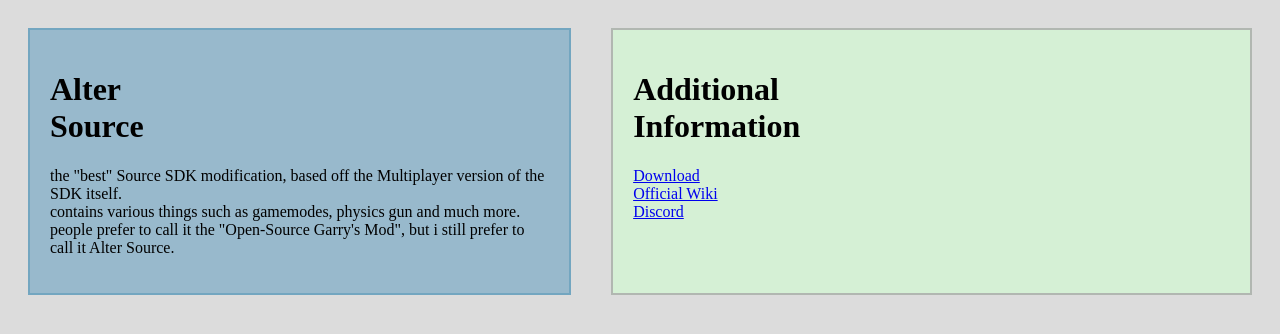
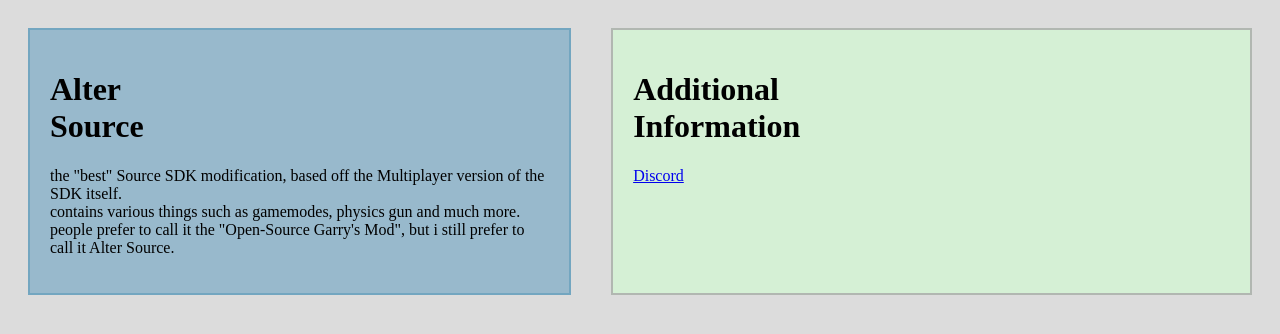
Before and after one commit to alter-source/alter-source.github.io, a plain HTML site: page index.html in a window 1280 px wide. Drawn offline with Linux system fonts and the light colour scheme.

Commit message:
Update index.html

```diff
--- a/index.html
+++ b/index.html
@@ -41,8 +41,6 @@
         <div class="box2">
             <h1>Additional Information&nbsp;&nbsp;&nbsp;&nbsp;&nbsp;&nbsp;&nbsp;&nbsp;&nbsp;&nbsp&nbsp;&nbsp;&nbsp;&nbsp;&nbsp;&nbsp;&nbsp;&nbsp;&nbsp;&nbsp;&nbsp;&nbsp;&nbsp;&nbsp;&nbsp;&nbsp;&nbsp;&nbsp;&nbsp;&nbsp;&nbsp;&nbsp;&nbsp;&nbsp;&nbsp;&nbsp;&nbsp;&nbsp;&nbsp;&nbsp;&nbsp;&nbsp;&nbsp;&nbsp;&nbsp;&nbsp;&nbsp;&nbsp;&nbsp;&nbsp;</h1>
             <p>
-                <a href="https://github.com/alter-source/alter-source/tags">Download</a><br/>
-                <a href="https://github.com/alter-source/alter-source/wiki">Official Wiki</a><br/>
                 <a href="https://discord.gg/ZPH3fhyMnK">Discord</a>
             </p>
         </div>
```
